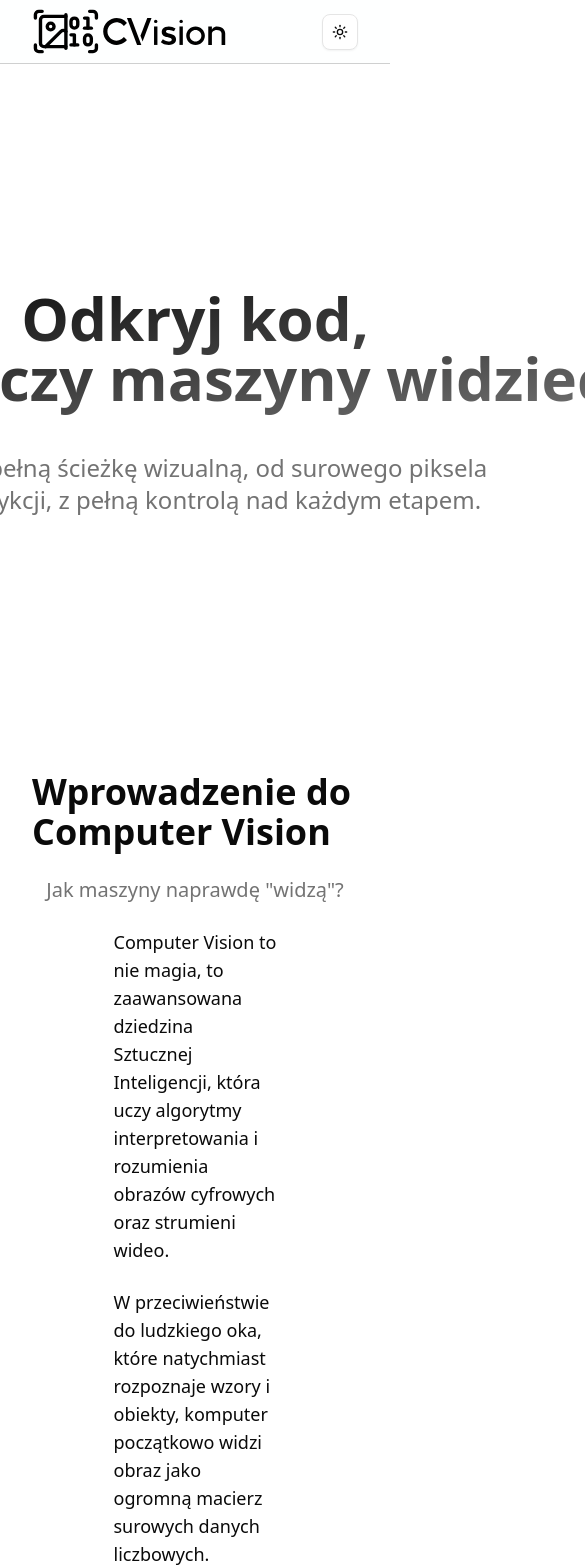
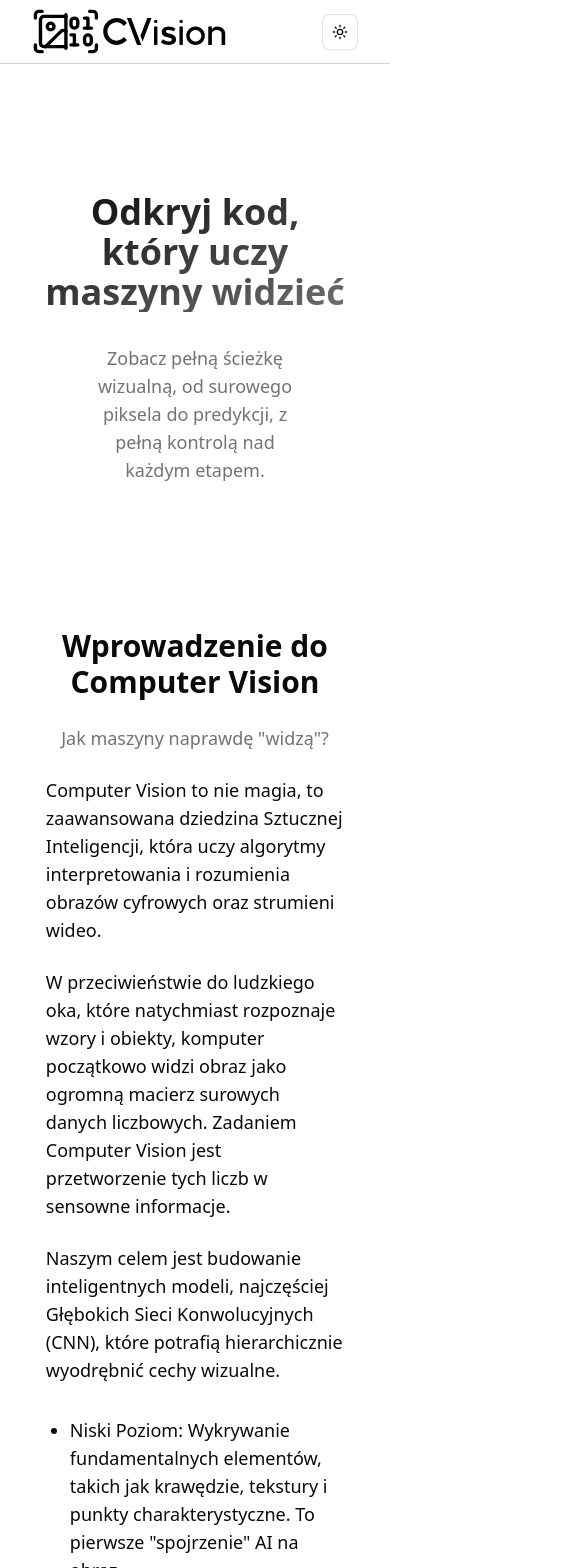
Before and after one commit to B4rawasz/Widzenie_Komputerowe_PG, a Next.js app: page / in a window 390 px wide. Shown: the top 1568 px of the page, 585 px wide, since content can reach past the window. Built offline with nearby package versions, Linux system fonts and the light colour scheme.

Commit message:
Refactor Home component layout and improve text responsiveness

```diff
--- a/src/app/page.tsx
+++ b/src/app/page.tsx
@@ -6,20 +6,20 @@ export default function Home() {
 	return (
 		<>
 			<section className="flex flex-col items-center justify-center gap-6 p-8">
-				<div className="flex flex-col items-center gap-8 text-center w-220 my-48">
-					<h1 className="text-6xl h-33 font-bold text-transparent bg-clip-text bg-gradient-to-br from-foreground to-muted-foreground">
+				<div className="flex flex-col items-center gap-8 text-center md:w-220 w-full md:my-48 my-24">
+					<h1 className="md:text-6xl text-4xl md:h-33 h-fit font-bold text-transparent bg-clip-text bg-gradient-to-br from-foreground to-muted-foreground">
 						Odkryj kod, <br />
 						który uczy maszyny widzieć
 					</h1>
-					<span className="text-2xl w-2/3 text-muted-foreground">
+					<span className="md:text-2xl text-lg w-2/3 text-muted-foreground">
 						Zobacz pełną ścieżkę wizualną, od surowego piksela do predykcji, z pełną kontrolą nad każdym etapem.
 					</span>
 				</div>
 			</section>
-			<section className="flex flex-col items-center justify-center gap-6 p-8">
-				<h2 className="text-4xl font-bold">Wprowadzenie do Computer Vision</h2>
-				<h3 className="text-xl text-muted-foreground">Jak maszyny naprawdę "widzą"?</h3>
-				<div className="flex flex-col items-center justify-center gap-6 w-1/2 text-lg">
+			<section className="flex flex-col items-center justify-center gap-6 md:p-8 p-4">
+				<h2 className="md:text-4xl text-3xl font-bold text-center">Wprowadzenie do Computer Vision</h2>
+				<h3 className="md:text-xl text-lg text-muted-foreground">Jak maszyny naprawdę "widzą"?</h3>
+				<div className="flex flex-col items-center justify-center gap-6 md:w-1/2 w-5/6 text-lg">
 					<span>
 						Computer Vision to nie magia, to zaawansowana dziedzina Sztucznej Inteligencji, która uczy algorytmy
 						interpretowania i rozumienia obrazów cyfrowych oraz strumieni wideo.
@@ -50,9 +50,9 @@ export default function Home() {
 					</span>
 				</div>
 			</section>
-			<section className="flex flex-col items-center justify-center gap-12 p-8 mt-32">
+			<section className="flex flex-col items-center justify-center gap-12 p-8 md:mt-32 mt-16">
 				<section className="flex flex-row items-center justify-center w-full gap-6">
-					<div className="w-1/6 flex flex-col items-start justify-center gap-4">
+					<div className="md:w-1/6 flex flex-col items-start justify-center gap-4">
 						<h3 className="text-2xl font-bold mb-4">Fundamenty Przetwarzania Obrazu</h3>
 						<span>
 							Zanim model AI zrozumie, co jest na obrazie, musi go "zobaczyć" na najbardziej podstawowym, matematycznym
@@ -74,7 +74,7 @@ export default function Home() {
 						alt="placeholder"
 						width={400}
 						height={600}
-						className="w-1/6 h-auto rounded-2xl"
+						className="w-1/6 h-auto rounded-2xl md:block hidden"
 					/>
 				</section>
 				<section className="flex flex-row items-center justify-center w-full gap-6">
@@ -83,9 +83,9 @@ export default function Home() {
 						alt="placeholder"
 						width={400}
 						height={600}
-						className="w-1/6 h-auto rounded-2xl"
+						className="w-1/6 h-auto rounded-2xl md:block hidden"
 					/>
-					<div className="w-1/6 flex flex-col items-start justify-center gap-4">
+					<div className="md:w-1/6 flex flex-col items-start justify-center gap-4">
 						<h3 className="text-2xl font-bold mb-4">Podstawowe Zadania CV</h3>
 						<span>Przechodzimy do rdzenia Computer Vision: Klasyfikacji i Detekcji.</span>
 						<span>
@@ -101,7 +101,7 @@ export default function Home() {
 					</div>
 				</section>
 				<section className="flex flex-row items-center justify-center w-full gap-6">
-					<div className="w-1/6 flex flex-col items-start justify-center gap-4">
+					<div className="md:w-1/6 flex flex-col items-start justify-center gap-4">
 						<h3 className="text-2xl font-bold mb-4">Przejście do Precyzji i Lokalizacji</h3>
 						<span>
 							Detekcja za pomocą ramek to za mało. Ta sekcja pokazuje, jak Computer Vision osiąga precyzję na poziomie
@@ -122,7 +122,7 @@ export default function Home() {
 						alt="placeholder"
 						width={400}
 						height={600}
-						className="w-1/6 h-auto rounded-2xl"
+						className="w-1/6 h-auto rounded-2xl md:block hidden"
 					/>
 				</section>
 				<section className="flex flex-row items-center justify-center w-full gap-6">
@@ -131,9 +131,9 @@ export default function Home() {
 						alt="placeholder"
 						width={400}
 						height={600}
-						className="w-1/6 h-auto rounded-2xl"
+						className="w-1/6 h-auto rounded-2xl md:block hidden"
 					/>
-					<div className="w-1/6 flex flex-col items-start justify-center gap-4">
+					<div className="md:w-1/6 flex flex-col items-start justify-center gap-4">
 						<h3 className="text-2xl font-bold mb-4">Analiza Modelu i Interpretacja</h3>
 						<span>
 							To sekcja Głębokiej Analizy. Zrozumienie, jak działa model, jest ważne, ale kluczowe jest zrozumienie,
@@ -151,7 +151,7 @@ export default function Home() {
 					</div>
 				</section>
 				<section className="flex flex-row items-center justify-center w-full gap-6">
-					<div className="w-1/6 flex flex-col items-start justify-center gap-4">
+					<div className="md:w-1/6 flex flex-col items-start justify-center gap-4">
 						<h3 className="text-2xl font-bold mb-4">Zastosowania Zaawansowane i Kontekst</h3>
 						<span>
 							Ostatnia sekcja łączy nabyte umiejętności w celu rozwiązania złożonych problemów z świata rzeczywistego.
@@ -170,7 +170,7 @@ export default function Home() {
 						alt="placeholder"
 						width={400}
 						height={600}
-						className="w-1/6 h-auto rounded-2xl"
+						className="w-1/6 h-auto rounded-2xl md:block hidden"
 					/>
 				</section>
 			</section>
```
